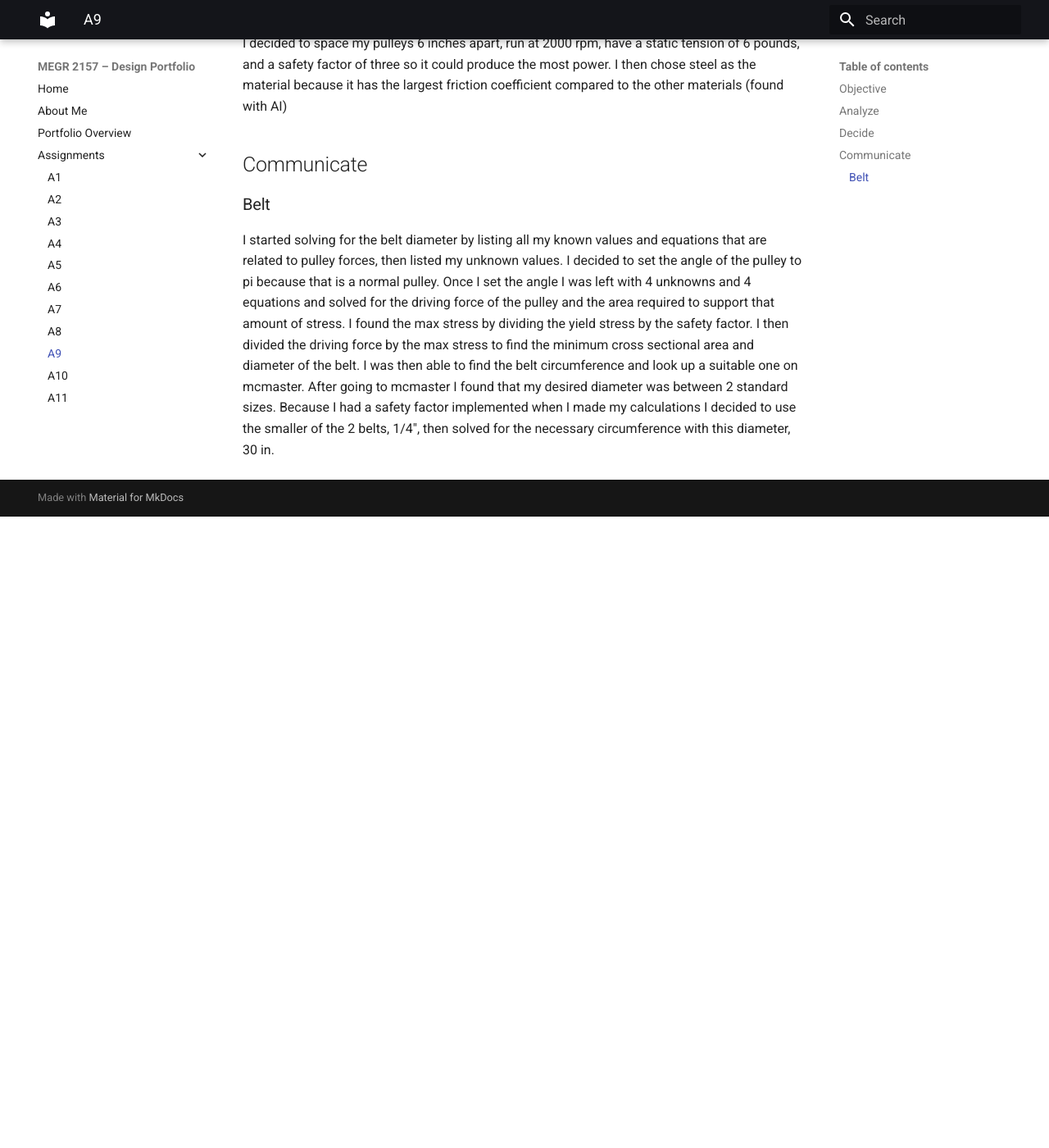
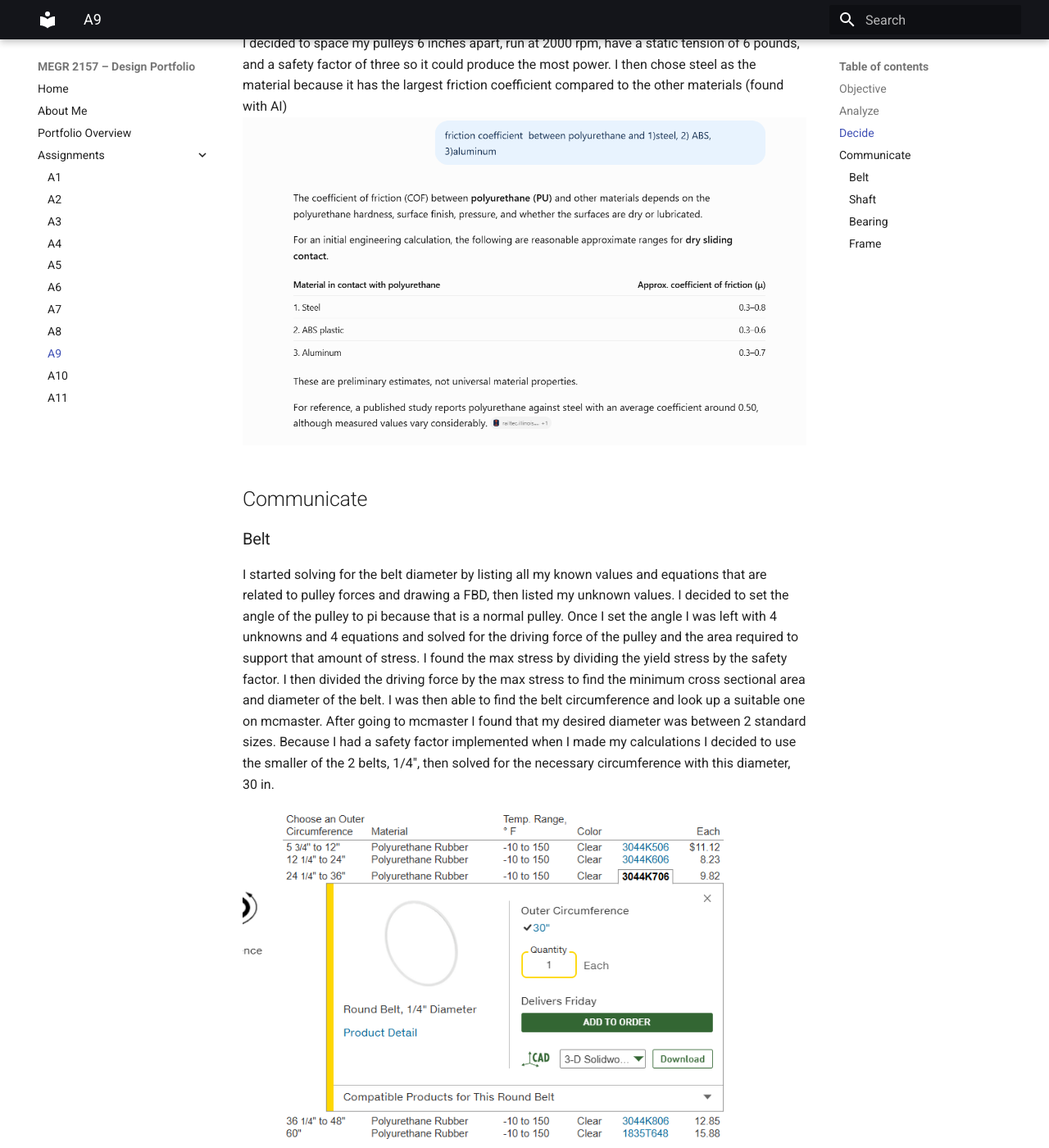
Before and after one commit to whodges5-art/wyatt-hodges-design-projects-portfolio, an MkDocs documentation site: the page built from docs/assignments/A09/index.md, in a window 1280 px wide and 1400 px high, scrolled down 1064 px. Shown: the whole window at 82% size. Built offline with MkDocs 1.6.1 and Material for MkDocs 9.7.7, drawn with Linux system fonts in a browser that asks for light colours; before the commit the page ends 1694 px from its top, so only the background shows below that; part of the change alters nothing that is shown; some of the changed text lies outside the part shown.

Commit message:
Update index.md

```diff
--- a/docs/assignments/A09/index.md
+++ b/docs/assignments/A09/index.md
@@ -9,7 +9,15 @@ For this assignment the pulley needed to be spaced 4-6 inches apart, have 3 inch
 
 ## Decide
 I decided to space my pulleys 6 inches apart, run at 2000 rpm, have a static tension of 6 pounds, and a safety factor of three so it could produce the most power. I then chose steel as the material because it has the largest friction coefficient compared to the other materials (found with AI)
+![mu](mu.png)
 
 ## Communicate
 ### Belt
-I started solving for the belt diameter by listing all my known values and equations that are related to pulley forces, then listed my unknown values. I decided to set the angle of the pulley to pi because that is a normal pulley. Once I set the angle I was left with 4 unknowns and 4 equations and solved for the driving force of the pulley and the area required to support that amount of stress. I found the max stress by dividing the yield stress by the safety factor. I then divided the driving force by the max stress to find the minimum cross sectional area and diameter of the belt. I was then able to find the belt circumference and look up a suitable one on mcmaster. After going to mcmaster I found that my desired diameter was between 2 standard sizes. Because I had a safety factor implemented when I made my calculations I decided to use the smaller of the 2 belts, 1/4", then solved for the necessary circumference with this diameter, 30 in.
+I started solving for the belt diameter by listing all my known values and equations that are related to pulley forces and drawing a FBD, then listed my unknown values. I decided to set the angle of the pulley to pi because that is a normal pulley. Once I set the angle I was left with 4 unknowns and 4 equations and solved for the driving force of the pulley and the area required to support that amount of stress. I found the max stress by dividing the yield stress by the safety factor. I then divided the driving force by the max stress to find the minimum cross sectional area and diameter of the belt. I was then able to find the belt circumference and look up a suitable one on mcmaster. After going to mcmaster I found that my desired diameter was between 2 standard sizes. Because I had a safety factor implemented when I made my calculations I decided to use the smaller of the 2 belts, 1/4", then solved for the necessary circumference with this diameter, 30 in.
+![Belt](Belt.png)
+### Shaft
+I started solving the shaft by drawing a FBD and listing equations relating power, torque, and shear. I then listed my knowns (found yield shear stress of 1060 hardened steel using AI) and unknowns and algebraically solved for the shear, torque, and diameter required for the power and shear. After solving i found the shaft needed a .0073 inch diameter to resist shear and a .2201 inch diameter to generate the necessary power.
+### Bearing
+I solved for the bearing material and thickness the same way by drawing a free body diagram, and listing applicable equations with known and unknown values. I did assign a length of .5 inches to my bearing. I first solved for the pressure and thickness of the bearing then found its velocity and PV rating then finally its total diameter. looking at the table in the machineries handbook the only material that could support this speed and pressure is lubricated graphite.
+### Frame
+For the frame I kept the design simple. I first needed to find the total dimensions of the pulley by adding its components. Once I knew the total length and width of the pulley I added .1 inches for clearance and made the holes the correct size to press fit the bearings. the depth is .4 inches so the bearings easily fill their housing.
```
